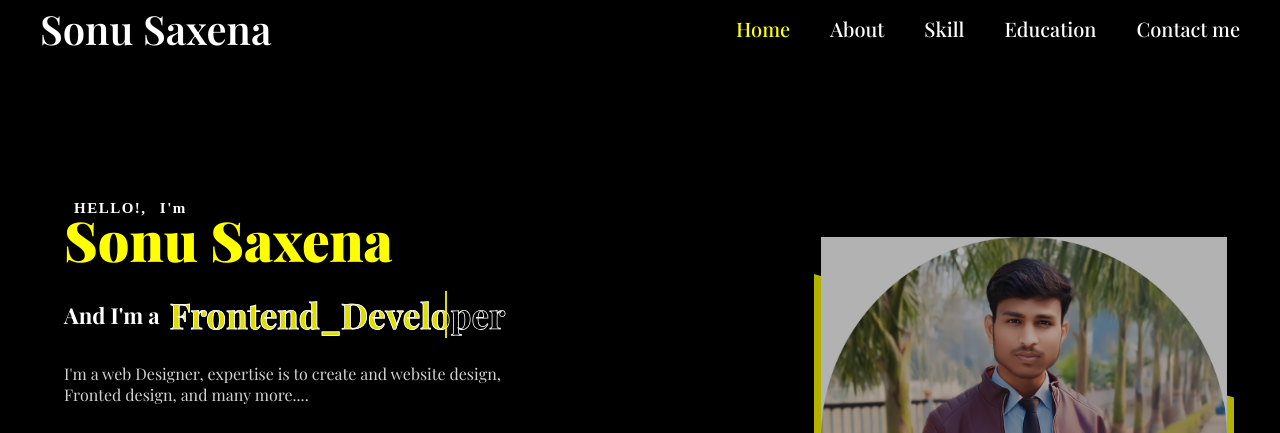
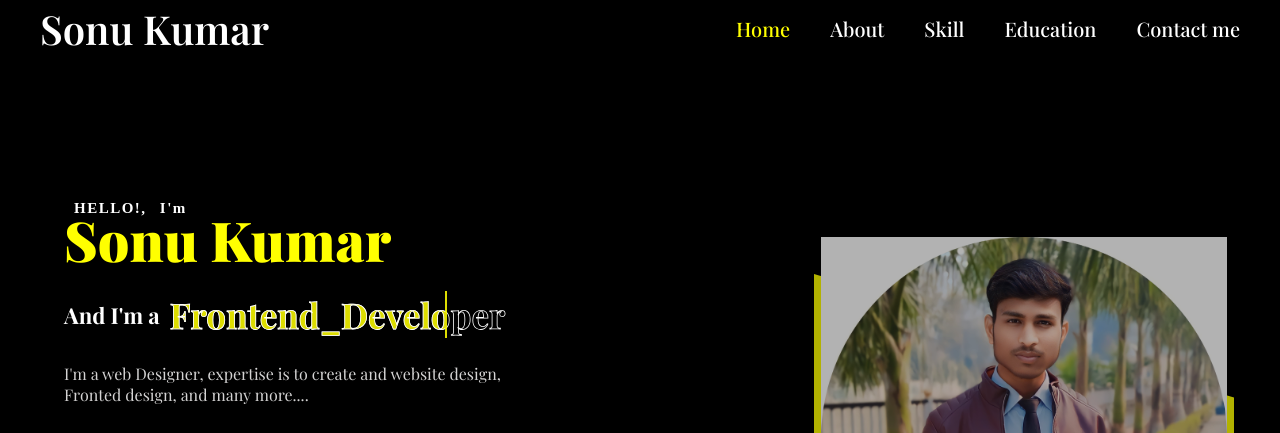
Before and after one commit to Mrsaxena01/sonu_saxena, a plain HTML site: page index.html in a window 1280 px wide. Shown: the top 433 px of the page. Drawn offline with nearby package versions, Linux system fonts and the light colour scheme; a web font is replaced by a local one.

Commit message:
Update index.html

```diff
--- a/index.html
+++ b/index.html
@@ -3,7 +3,7 @@
   <head>
     <meta charset="UTF-8" />
     <meta name="viewport" content="width=device-width, initial-scale=1.0" />
-    <title>Sonu saxena</title>
+    <title>Sonu kumar</title>
     <link rel="icon" type="image/x-icon" href="zara.jpg">
     <link rel="stylesheet" href="style.css" />
     <link rel="stylesheet" href="tablet.css">
@@ -23,7 +23,7 @@
 <!-- ***** HEADER SECTION ****** -->
 
     <div class="header">
-      <div class="portfolio"><a href="/">Sonu Saxena</a></div>
+      <div class="portfolio"><a href="/">Sonu Kumar</a></div>
       <nav class="navbar">
         <a href="#Home" class="active">Home</a>
         <a href="#About">About</a>
@@ -56,7 +56,7 @@
 <section class="home" id="Home">
     <div class="left">
         <p id="greet">HELLO!, I'm</p>
-        <h1 id="heading">Sonu Saxena</h1>
+        <h1 id="heading">Sonu Kumar</h1>
         <h3 id="subHeading">And I'm a <span>Frontend_Developer</span></h3>
         <p id="para">I'm a web Designer,
             expertise is to create and website design, Fronted design, and many more....</p>
```
